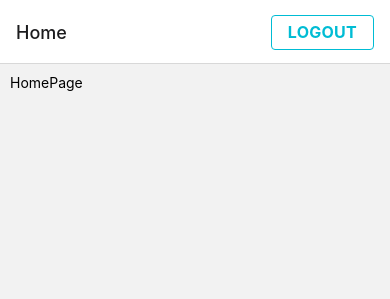
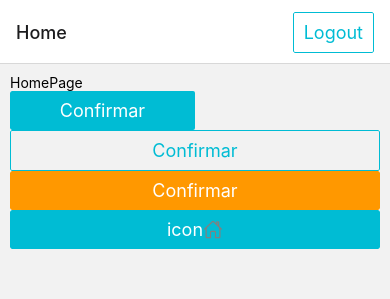
Before and after one commit to igorwfaoro/iwf-myShoppingList-app, a React Native app: screen /Main in a window 390 px wide. Shown: the top 299 px of the page. Built offline with nearby package versions, Linux system fonts and the light colour scheme.

Commit message:
react native components

```diff
--- a/App.tsx
+++ b/App.tsx
@@ -12,12 +12,15 @@ import ShoppingListServiceProvider from './src/api/services/shopping-list.servic
 import HttpProvider from './src/api/http';
 import ProductServiceProvider from './src/api/services/product.service';
 import AccountPage from './src/pages/Account/Account.page';
+import { ThemeProvider } from '@rneui/themed';
+import { appTheme } from './src/theme/theme';
 
 const Stack = createNativeStackNavigator();
 
 const App: React.FC = () => {
   return (
     <ProviderComposerComponent components={[
+      { component: ThemeProvider, props: { theme: appTheme } },
       { component: NavigationContainer },
       { component: ToastProvider },
       { component: LoaderProvider },
--- a/package.json
+++ b/package.json
@@ -13,9 +13,12 @@
     "@react-navigation/bottom-tabs": "^6.3.1",
     "@react-navigation/native": "^6.0.10",
     "@react-navigation/native-stack": "^6.6.1",
+    "@rneui/base": "^4.0.0-rc.4",
+    "@rneui/themed": "^4.0.0-rc.4",
     "axios": "^0.26.1",
     "expo": "~44.0.0",
     "expo-barcode-scanner": "~11.2.0",
+    "expo-secure-store": "~11.1.0",
     "expo-status-bar": "~1.2.0",
     "react": "17.0.1",
     "react-dom": "17.0.1",
@@ -23,8 +26,7 @@
     "react-native-safe-area-context": "3.3.2",
     "react-native-screens": "~3.10.1",
     "react-native-toast-message": "^2.1.5",
-    "react-native-web": "0.17.1",
-    "expo-secure-store": "~11.1.0"
+    "react-native-web": "0.17.1"
   },
   "devDependencies": {
     "@babel/core": "^7.12.9",
--- a/src/pages/MainTabs/AddProduct/components/ProductReview/ProductReview.tsx
+++ b/src/pages/MainTabs/AddProduct/components/ProductReview/ProductReview.tsx
@@ -1,10 +1,10 @@
-import { useEffect, useState } from "react";
-import { Button, Dimensions, Image, Text, TextInput, View } from "react-native";
-import ButtonComponent from "../../../../../components/Button/Button.component";
+import { useState } from "react";
+import { Image, Text, View } from "react-native";
 import InputCounter from "../../../../../components/InputCounter/InputCounter.component";
 import { Product } from "../../../../../models/api/product";
 import { ShoppingListProductCreateDto } from "../../../../../models/dto/shopping-list-product-create.dto";
 import { styles } from "./ProductReview.styles";
+import { Button } from '@rneui/themed';
 
 interface ProductReviewProps {
     product: Product;
@@ -45,21 +45,22 @@ const ProductReviewComponent: React.FC<ProductReviewProps> = props => {
             </View>
 
             <View style={styles.actions}>
-                <ButtonComponent
-                    text="Cancelar"
+                <Button
+                    title="Cancelar"
                     type="outline"
-                    color="primary"
-                    width="49%"
-                    marginRight="1%"
+                    containerStyle={{
+                        width: '49%',
+                        marginRight: '1%'
+                    }}
                     onPress={() => props.onCancel()}
                 />
 
-                <ButtonComponent
-                    text="Confirmar"
-                    type="flat"
-                    color="primary"
-                    width="49%"
-                    marginLeft="1%"
+                <Button
+                    title="Confirmar"
+                    containerStyle={{
+                        width: '49%',
+                        marginLeft: '1%'
+                    }}
                     onPress={() => confirm()}
                 />
             </View>
--- a/src/pages/MainTabs/Home/Home.page.tsx
+++ b/src/pages/MainTabs/Home/Home.page.tsx
@@ -1,11 +1,28 @@
-import { Text, View } from "react-native";
+import { Text } from "react-native";
 import ContentComponent from "../../../components/Content/Content.component";
+import { Button } from '@rneui/themed';
+import Ionicon from '@expo/vector-icons/Ionicons';
 
 const HomePage: React.FC = () => {
 
     return (
         <ContentComponent>
             <Text>HomePage</Text>
+
+            <Button title="Confirmar" onPress={console.log} style={{width: '50%'}} />
+            <Button title="Confirmar" onPress={console.log} type="outline" />
+            <Button title="Confirmar" onPress={console.log} color="warning" />
+
+            <Button onPress={console.log}>
+                icon
+                <Ionicon
+                    name="home-outline"
+                    size={20}
+                    color="gray"
+                />
+            </Button>
+
+
         </ContentComponent>
     );
 }
--- a/src/pages/MainTabs/MainTabs.tsx
+++ b/src/pages/MainTabs/MainTabs.tsx
@@ -3,11 +3,11 @@ import Ionicon from '@expo/vector-icons/Ionicons';
 import HomePage from "./Home/Home.page";
 import ShoppingLists from "./ShoppingLists/ShoppingLists";
 import { useAuthService } from "../../api/services/auth.service";
-import { useContext, useEffect, useState } from "react";
+import { useContext } from "react";
 import { NavigationContext } from "@react-navigation/native";
 import AddProductPage from "./AddProduct/AddProduct.page";
-import { Button, View } from "react-native";
-import ButtonComponent from "../../components/Button/Button.component";
+import { View } from "react-native";
+import { Button } from '@rneui/themed';
 
 const MainTabs: React.FC = () => {
 
@@ -21,8 +21,8 @@ const MainTabs: React.FC = () => {
                 marginLeft: 16,
                 marginRight: 16
             }}>
-                <ButtonComponent
-                    text="Logout"
+                <Button
+                    title="Logout"
                     type="outline"
                     onPress={() => {
                         authService.logout();
--- /dev/null
+++ b/src/theme/theme.ts
@@ -0,0 +1,19 @@
+import { createTheme } from '@rneui/themed';
+import { themeVariables } from './variables';
+
+export const appTheme = createTheme({
+    lightColors: {
+        primary: themeVariables.colors.primary,
+        secondary: themeVariables.colors.secondary,
+        success: themeVariables.colors.success,
+        warning: themeVariables.colors.warning,
+        white: themeVariables.colors.white
+    },
+    darkColors: {
+        primary: themeVariables.colors.primary,
+        secondary: themeVariables.colors.secondary,
+        success: themeVariables.colors.success,
+        warning: themeVariables.colors.warning,
+        white: themeVariables.colors.white
+    }
+});
```
Also changed, not shown: 1 other file (tests, documents, lock files or other folders).
